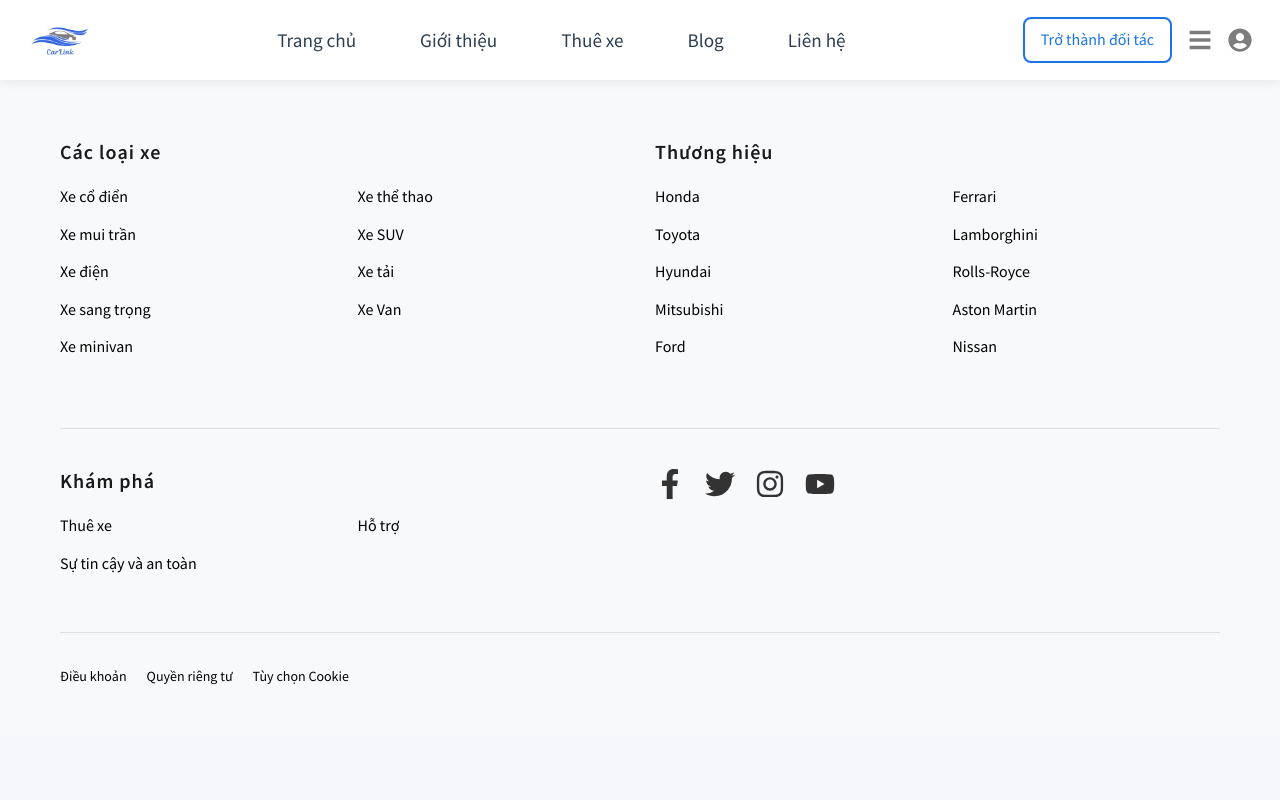
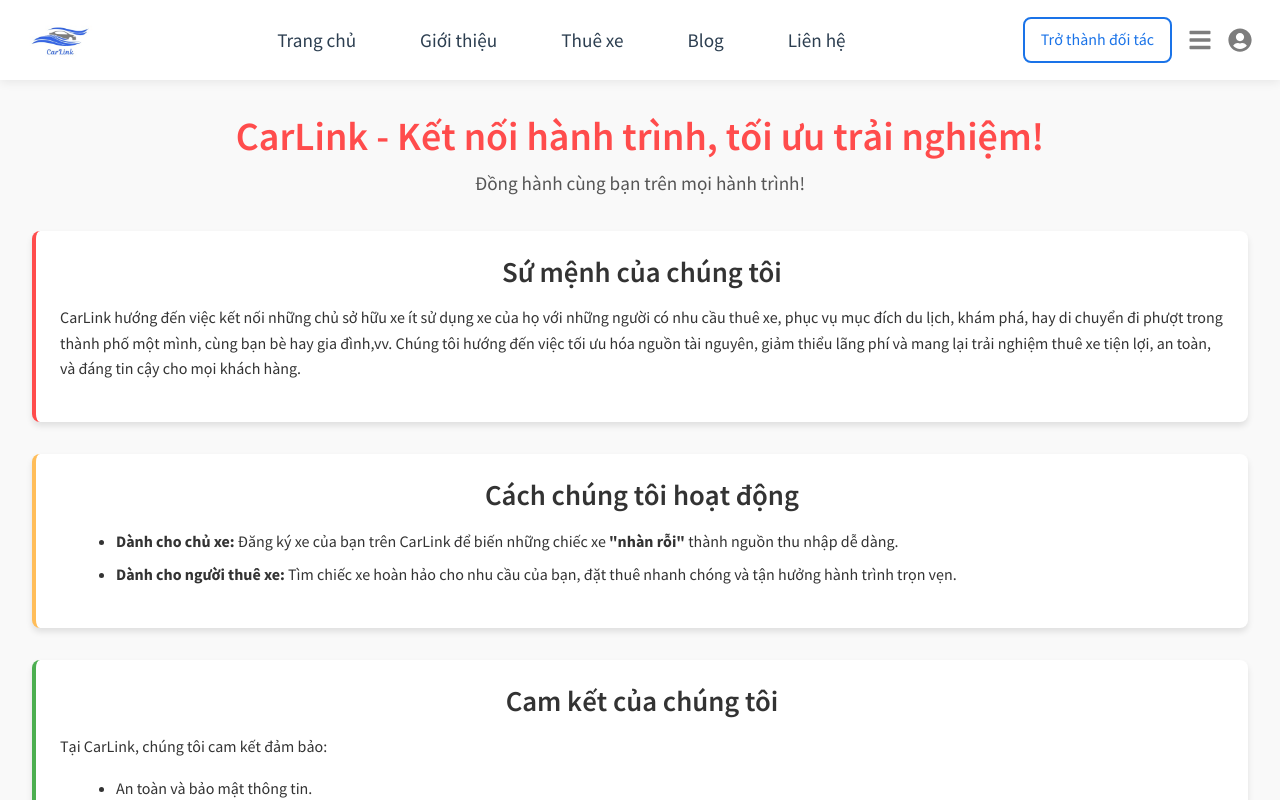
Before and after one commit to Phu641/Capstone1, a React (Vite) app in the folder CarLink/client/: page /about in a window 1280 px wide. Shown: the top 800 px of the page. Built offline with nearby package versions, Linux system fonts and the light colour scheme.

Commit message:
update ui blogs and about us

```diff
--- /dev/null
+++ b/CarLink/client/pages/AboutUs.jsx
@@ -0,0 +1,48 @@
+import React from "react";
+import "../styles/about-us.css";
+
+const AboutUs = () => {
+    return (
+        <div className="about-us">
+            <div className="about-us-header">
+                <h1>CarLink - Kết nối hành trình, tối ưu trải nghiệm!</h1>
+                <p>Đồng hành cùng bạn trên mọi hành trình!</p>
+            </div>
+
+            <div className="about-us-content">
+                <section className="mission">
+                    <h2>Sứ mệnh của chúng tôi</h2>
+                    <p>
+                        CarLink hướng đến việc kết nối những chủ sở hữu xe ít sử dụng xe của họ với những người có nhu cầu thuê xe, phục vụ mục đích du lịch, khám phá, hay di chuyển đi phượt trong thành phố một mình, cùng bạn bè hay gia đình,vv. Chúng tôi hướng đến việc tối ưu hóa nguồn tài nguyên, giảm thiểu lãng phí và mang lại trải nghiệm thuê xe tiện lợi, an toàn, và đáng tin cậy cho mọi khách hàng.
+                    </p>
+                </section>
+
+                <section className="how-we-work">
+                    <h2>Cách chúng tôi hoạt động</h2>
+                    <ul>
+                        <li>
+                            <strong>Dành cho chủ xe:</strong> Đăng ký xe của bạn trên CarLink để biến những chiếc xe <strong>"nhàn rỗi"</strong> thành nguồn thu nhập dễ dàng.
+                        </li>
+                        <li>
+                            <strong>Dành cho người thuê xe:</strong> Tìm chiếc xe hoàn hảo cho nhu cầu của bạn, đặt thuê nhanh chóng và tận hưởng hành trình trọn vẹn.
+                        </li>
+                    </ul>
+                </section>
+
+                <section className="commitments">
+                    <h2>Cam kết của chúng tôi</h2>
+                    <p>
+                        Tại CarLink, chúng tôi cam kết đảm bảo:
+                    </p>
+                    <ul>
+                        <li>An toàn và bảo mật thông tin.</li>
+                        <li>Dịch vụ hỗ trợ khách hàng tận tâm 24/7.</li>
+                        <li>Quy trình đặt xe và thanh toán tiện lợi.</li>
+                    </ul>
+                </section>
+            </div>
+        </div>
+    );
+};
+
+export default AboutUs;
--- /dev/null
+++ b/CarLink/client/pages/Blog.jsx
@@ -0,0 +1,54 @@
+import React from "react";
+import "../styles/blog.css";
+
+const Blog = () => {
+    const blogPosts = [
+        {
+            id: 1,
+            title: "Lợi ích của việc thuê xe tự lái tại Việt Nam",
+            date: "02/12/2024",
+            excerpt: "Thuê xe tự lái đang trở thành xu hướng phổ biến tại Việt Nam, giúp bạn tự do khám phá những vùng đất mới mà không lo phụ thuộc vào phương tiện công cộng...",
+            image: "https://dulichgiakhang.com/wp-content/uploads/2024/04/cho-thue-tai-xe-lai-xe.jpg.webp",
+        },
+        {
+            id: 2,
+            title: "Top 5 điểm đến lý tưởng khi thuê xe du lịch ở Đà Nẵng",
+            date: "28/11/2024",
+            excerpt: "Cùng CarLink khám phá những điểm đến đẹp nhất Việt Nam mà bạn có thể tận hưởng trọn vẹn hơn khi thuê xe tự lái...",
+            image: "https://booking.muongthanh.com/upload_images/images/H%60/cau-vang-da-nang.jpg",
+        },
+        {
+            id: 3,
+            title: "Làm sao để chọn xe phù hợp với nhu cầu của bạn?",
+            date: "20/11/2024",
+            excerpt: "Việc chọn xe phù hợp giúp bạn có hành trình thoải mái và tiết kiệm hơn. Dưới đây là các mẹo từ CarLink để chọn chiếc xe lý tưởng...",
+            image: "https://bizweb.dktcdn.net/100/437/558/files/muc-dich-mua-xe-o-to-duc-thien-auto.png?v=1634744911188",
+        },
+    ];
+
+    return (
+        <div className="blog-page">
+            <header className="blog-header">
+                <h1>Blog của CarLink</h1>
+                <p>Chia sẻ kinh nghiệm, mẹo thuê xe và những hành trình đáng nhớ tại Việt Nam.</p>
+            </header>
+            <section className="blog-list">
+                {blogPosts.map((post) => (
+                    <article key={post.id} className="blog-card">
+                        <img src={post.image} alt={post.title} className="blog-image" />
+                        <div className="blog-content">
+                            <h2 className="blog-title">{post.title}</h2>
+                            <p className="blog-date mt-2">Ngày đăng: {post.date}</p>
+                            <p className="blog-excerpt">{post.excerpt}</p>
+                            <a href={`/blog/${post.id}`} className="read-more">
+                                Đọc thêm &rarr;
+                            </a>
+                        </div>
+                    </article>
+                ))}
+            </section>
+        </div>
+    );
+};
+
+export default Blog;
--- a/CarLink/client/pages/Contact.jsx
+++ b/CarLink/client/pages/Contact.jsx
@@ -33,7 +33,7 @@
         <div className="contactContainer">
             <h1 className="heading">Liên hệ với chúng tôi</h1>
             <p className="description">
-                Nếu bạn có bất kỳ câu hỏi nào, đừng ngần ngại liên hệ với chúng tôi.
+                Nếu bạn có câu hỏi hoặc góp ý về website, hãy liên hệ với chúng tôi. Chúng tôi luôn sẵn sàng lắng nghe!
             </p>
             <form ref={formRef} onSubmit={sendEmail} className="contactForm">
                 <div className="formGroup">
--- a/CarLink/client/src/App.jsx
+++ b/CarLink/client/src/App.jsx
@@ -2,6 +2,8 @@
 import 'react-toastify/dist/ReactToastify.css';
 import HomePage from "../pages/HomePage";
 import Contact from '../pages/Contact';
+import AboutUs from "../pages/AboutUs";
+import Blog from "../pages/Blog"
 import Carlistting from "../pages/CarListing";
 import CarDetails from "../pages/CarDetails";
 import SignupForm from "./components/Signup/SignupForm";
@@ -36,6 +38,8 @@
         <Route path="/" element={<HomePage />} />
         <Route path="/Home" element={<HomePage />} />
         <Route path="/contact" element={<Contact />} />
+        <Route path="/about" element={<AboutUs />} />
+        <Route path="/blogs" element={<Blog />} />
         <Route path="/Cars" element={<Carlistting />} />
         <Route path="/cars/:carID" element={<CarDetails />} />
         <Route path="/login" element={<LoginForm />} />
--- a/CarLink/client/styles/Contact.css
+++ b/CarLink/client/styles/Contact.css
@@ -60,6 +60,7 @@
     border-radius: 5px;
     cursor: pointer;
     transition: background 0.3s ease;
+    background-color: #000d6b;
 }
 
 .submitButton:hover {
--- /dev/null
+++ b/CarLink/client/styles/about-us.css
@@ -0,0 +1,68 @@
+.about-us {
+    font-family: Arial, sans-serif;
+    padding: 2rem;
+    background-color: #f9f9f9;
+    color: #333;
+}
+
+.about-us-header {
+    text-align: center;
+    margin-bottom: 2rem;
+}
+
+.about-us-header h1 {
+    font-size: 2.5rem;
+    color: #ff4c4c;
+    margin-bottom: 0.5rem;
+}
+
+.about-us-header p {
+    font-size: 1.2rem;
+    color: #555;
+}
+
+.about-us-content section {
+    margin-bottom: 2rem;
+}
+
+.about-us-content h2 {
+    font-size: 1.8rem;
+    color: #333;
+    margin-bottom: 1rem;
+}
+
+.about-us-content p,
+.about-us-content ul {
+    font-size: 1rem;
+    line-height: 1.6;
+}
+
+.about-us-content ul {
+    list-style-type: disc;
+    margin-left: 1.5rem;
+}
+
+.about-us-content li {
+    margin-bottom: 0.5rem;
+}
+
+.mission,
+.how-we-work,
+.commitments {
+    background: #fff;
+    border-radius: 8px;
+    padding: 1.5rem;
+    box-shadow: 0 4px 6px rgba(0, 0, 0, 0.1);
+}
+
+.mission {
+    border-left: 4px solid #ff4c4c;
+}
+
+.how-we-work {
+    border-left: 4px solid #ffbd59;
+}
+
+.commitments {
+    border-left: 4px solid #4caf50;
+}
--- /dev/null
+++ b/CarLink/client/styles/blog.css
@@ -0,0 +1,79 @@
+.blog-page {
+    padding: 20px;
+    font-family: Arial, sans-serif;
+}
+
+.blog-header {
+    text-align: center;
+    margin-bottom: 40px;
+}
+
+.blog-header h1 {
+    font-size: 2.5rem;
+    color: #d32f2f;
+}
+
+.blog-header p {
+    font-size: 1.2rem;
+    color: #555;
+}
+
+.blog-list {
+    display: flex;
+    flex-wrap: wrap;
+    gap: 20px;
+    justify-content: center;
+}
+
+.blog-card {
+    background: #fff;
+    border: 1px solid #eee;
+    border-radius: 10px;
+    width: 300px;
+    overflow: hidden;
+    box-shadow: 0 2px 8px rgba(0, 0, 0, 0.1);
+    transition: transform 0.3s ease, box-shadow 0.3s ease;
+}
+
+.blog-card:hover {
+    transform: translateY(-5px);
+    box-shadow: 0 4px 16px rgba(0, 0, 0, 0.2);
+}
+
+.blog-image {
+    width: 100%;
+    height: 200px;
+    object-fit: cover;
+}
+
+.blog-content {
+    padding: 15px;
+}
+
+.blog-title {
+    font-size: 1.5rem;
+    color: #333;
+}
+
+.blog-date {
+    font-size: 0.9rem;
+    color: #888;
+    margin-bottom: 10px;
+}
+
+.blog-excerpt {
+    font-size: 1rem;
+    color: #555;
+    margin-bottom: 15px;
+}
+
+.read-more {
+    color: #d32f2f;
+    font-weight: bold;
+    text-decoration: none;
+    transition: color 0.3s ease;
+}
+
+.read-more:hover {
+    color: #b71c1c;
+}
```
